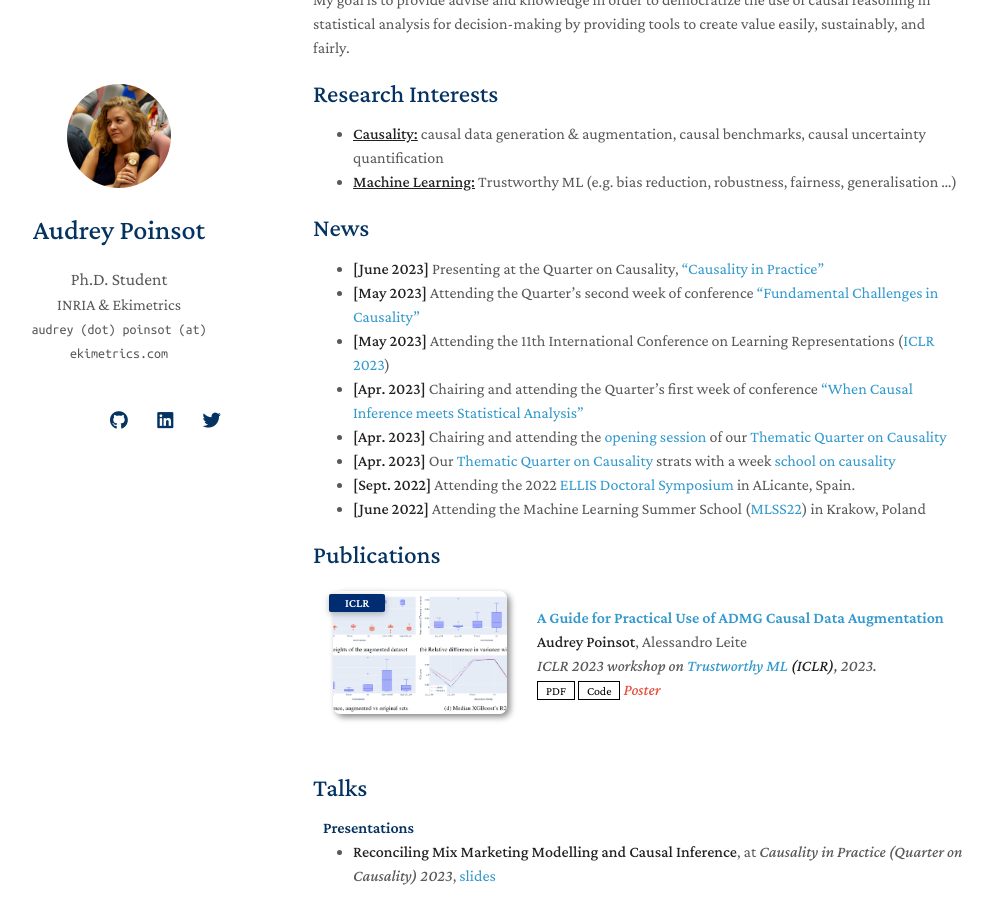
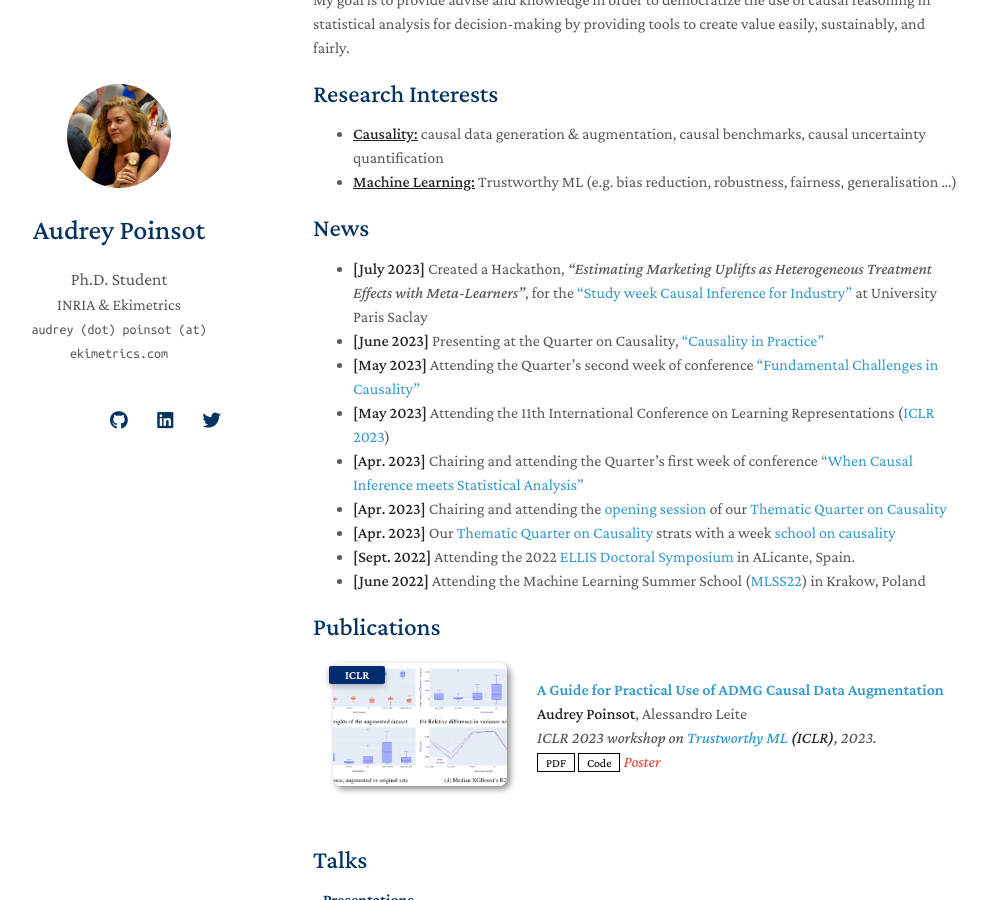
Before and after one commit to AudreyPoinsot/academic_website, a Jekyll site: the page built from index.md, in a window 1280 px wide and 900 px high, scrolled down 305 px. Shown: the whole window, without its empty margins (157-1150 px from the left). Built offline with Jekyll 4.4.1, drawn with Linux system fonts in a browser that asks for light colours; nearby versions of some CDN libraries; a style sheet for code colours, icons or effects is not loaded; our own code applies the rules of GitHub Pages for plain Markdown files.

Commit message:
add study week on causality

```diff
--- a/index.md
+++ b/index.md
@@ -18,6 +18,7 @@ My goal is to provide advise and knowledge in order to democratize the use of ca
 
 ## News
 
+- **[July 2023]** Created a Hackathon, <em>"Estimating Marketing Uplifts as Heterogeneous Treatment Effects with Meta-Learners"</em>, for the <a href="https://quarter-on-causality.github.io/seme/">"Study week Causal Inference for Industry"</a> at University Paris Saclay
 - **[June 2023]** Presenting at the Quarter on Causality, <a href="https://quarter-on-causality.github.io/practice/">"Causality in Practice"</a>
 - **[May 2023]** Attending the Quarter's second week of conference <a href="https://quarter-on-causality.github.io/challenges/">"Fundamental Challenges in Causality"</a>
 - **[May 2023]** Attending the 11th International Conference on Learning Representations (<a href="https://iclr.cc/">ICLR 2023</a>)
```
Also changed, not shown: notes.md (+0 -1 lines).
